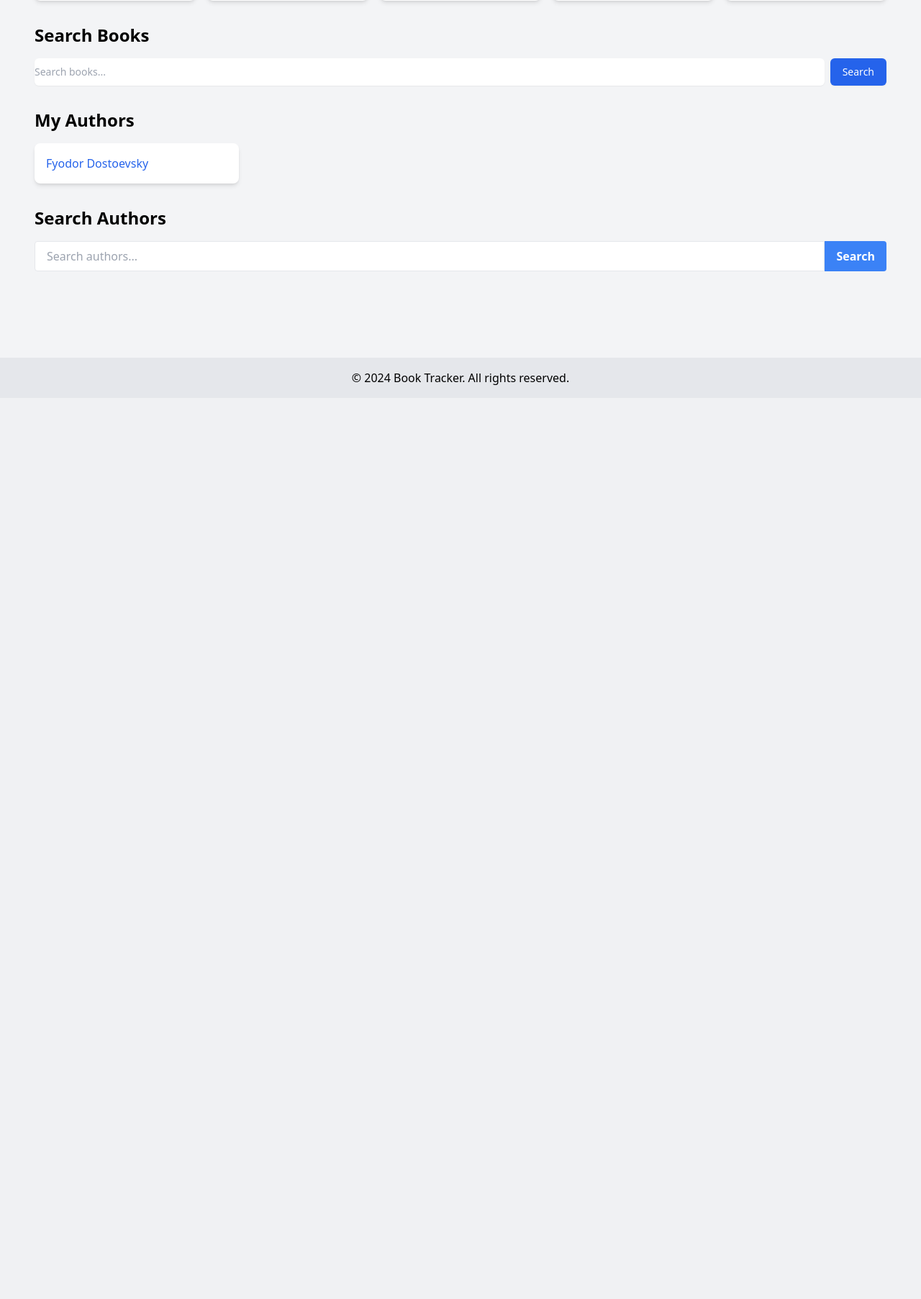
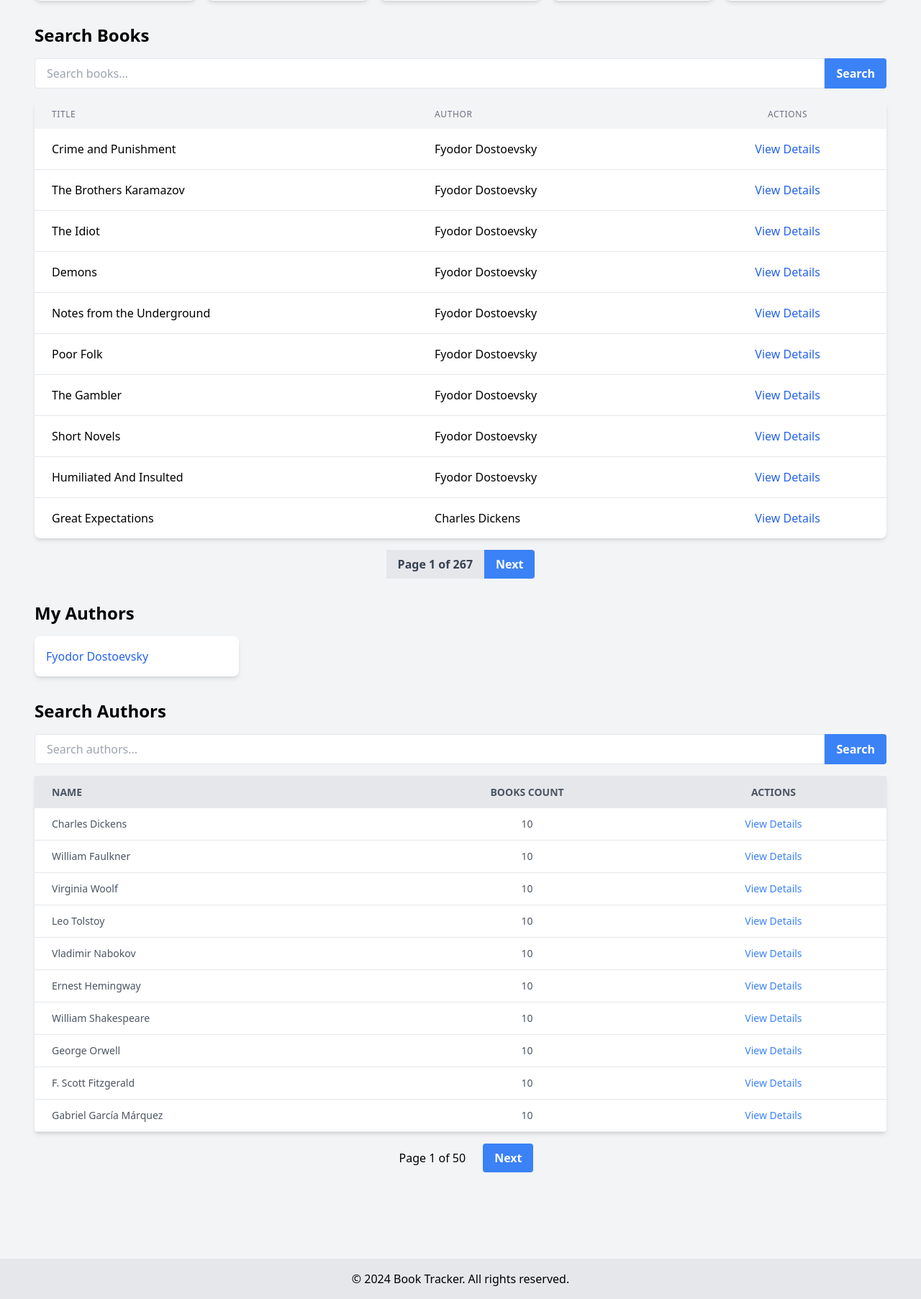
Before and after one commit to dennismenze/BookTrackerPro, a Flask app: page / in a window 1280 px wide. Shown: the part 527-2332 px from the top of the page at 72% size. Before the commit the page ends 1062 px from the top, so only its background shows below. Run offline with Flask 3, Linux system fonts and the light colour scheme; a user stored in the database is signed in; data comes from the database, SQL or seed files in the repository; some libraries are stand-ins or nearby versions.

Commit message:
Agent query: Is the homepage now displaying the following sections: My Latest Books, Search Books, My Authors, and Search Authors? Are both book search and author search functionalities working with pagination?

```diff
--- a/app.py
+++ b/app.py
@@ -8,7 +8,7 @@ import logging
 from flask_talisman import Talisman
 from urllib.parse import urlparse
 from functools import wraps
-from sqlalchemy import func
+from sqlalchemy import func, or_
 
 def create_app():
     app = Flask(__name__)
@@ -76,19 +76,39 @@ def create_app():
     def index():
         latest_books = Book.query.join(UserBook).filter(UserBook.user_id == current_user.id).order_by(Book.id.desc()).limit(5).all()
         user_authors = Author.query.join(Book).join(UserBook).filter(UserBook.user_id == current_user.id).distinct().all()
-        page = request.args.get('page', 1, type=int)
-        per_page = 10
-        search_query = request.args.get('search', '')
+
+        # Book search
+        book_page = request.args.get('book_page', 1, type=int)
+        book_per_page = 10
+        book_search_query = request.args.get('book_search', '')
+
+        book_query = Book.query
+
+        if book_search_query:
+            book_query = book_query.filter(or_(Book.title.ilike(f'%{book_search_query}%'),
+                                               Book.author.has(Author.name.ilike(f'%{book_search_query}%'))))
+
+        books = book_query.paginate(page=book_page, per_page=book_per_page, error_out=False)
+
+        # Author search
+        author_page = request.args.get('author_page', 1, type=int)
+        author_per_page = 10
+        author_search_query = request.args.get('author_search', '')
 
         authors_query = Author.query.outerjoin(Book).group_by(Author.id).order_by(func.count(Book.id).desc())
 
-        if search_query:
-            authors_query = authors_query.filter(Author.name.ilike(f'%{search_query}%'))
-            authors = authors_query.paginate(page=page, per_page=per_page, error_out=False)
-        else:
-            authors = None
+        if author_search_query:
+            authors_query = authors_query.filter(Author.name.ilike(f'%{author_search_query}%'))
 
-        return render_template('index.html', latest_books=latest_books, user_authors=user_authors, authors=authors, search_query=search_query)
+        authors = authors_query.paginate(page=author_page, per_page=author_per_page, error_out=False)
+
+        return render_template('index.html',
+                               latest_books=latest_books,
+                               user_authors=user_authors,
+                               books=books,
+                               book_search_query=book_search_query,
+                               authors=authors,
+                               author_search_query=author_search_query)
 
     @app.route('/register', methods=['GET', 'POST'])
     def register():
--- a/templates/index.html
+++ b/templates/index.html
@@ -27,10 +27,49 @@
     <!-- Search Books Section -->
     <div class="mb-8">
         <h2 class="text-2xl font-semibold mb-4">Search Books</h2>
-        <div class="flex space-x-2">
-            <input type="text" id="book-search" name="book-search" placeholder="Search books..." class="flex-1 border-gray-300 rounded-md shadow-sm focus:ring-blue-500 focus:border-blue-500 sm:text-sm">
-            <button id="search-books-btn" class="inline-flex items-center px-4 py-2 border border-transparent text-sm font-medium rounded-md shadow-sm text-white bg-blue-600 hover:bg-blue-700 focus:outline-none focus:ring-2 focus:ring-offset-2 focus:ring-blue-500">Search</button>
-        </div>
+        <form action="{{ url_for('index') }}" method="GET" class="flex mb-4">
+            <input type="text" name="book_search" placeholder="Search books..." value="{{ book_search_query }}" class="flex-1 border rounded-l px-4 py-2 focus:outline-none focus:ring-2 focus:ring-blue-500">
+            <button type="submit" class="bg-blue-500 hover:bg-blue-700 text-white font-bold py-2 px-4 rounded-r">Search</button>
+        </form>
+
+        {% if books and books.items %}
+            <div class="bg-white shadow-md rounded-lg overflow-hidden">
+                <table class="min-w-full">
+                    <thead class="bg-gray-100">
+                        <tr>
+                            <th class="px-6 py-3 text-left text-xs font-medium text-gray-500 uppercase tracking-wider">Title</th>
+                            <th class="px-6 py-3 text-left text-xs font-medium text-gray-500 uppercase tracking-wider">Author</th>
+                            <th class="px-6 py-3 text-center text-xs font-medium text-gray-500 uppercase tracking-wider">Actions</th>
+                        </tr>
+                    </thead>
+                    <tbody class="divide-y divide-gray-200">
+                        {% for book in books.items %}
+                        <tr>
+                            <td class="px-6 py-4 whitespace-nowrap">{{ book.title }}</td>
+                            <td class="px-6 py-4 whitespace-nowrap">{{ book.author.name }}</td>
+                            <td class="px-6 py-4 whitespace-nowrap text-center">
+                                <a href="{{ url_for('book_detail', id=book.id) }}" class="text-blue-600 hover:text-blue-900">View Details</a>
+                            </td>
+                        </tr>
+                        {% endfor %}
+                    </tbody>
+                </table>
+            </div>
+
+            <div class="mt-4 flex justify-center">
+                {% if books.has_prev %}
+                    <a href="{{ url_for('index', book_page=books.prev_num, book_search=book_search_query) }}" class="bg-blue-500 hover:bg-blue-700 text-white font-bold py-2 px-4 rounded-l">Previous</a>
+                {% endif %}
+                <span class="bg-gray-200 text-gray-700 font-bold py-2 px-4">
+                    Page {{ books.page }} of {{ books.pages }}
+                </span>
+                {% if books.has_next %}
+                    <a href="{{ url_for('index', book_page=books.next_num, book_search=book_search_query) }}" class="bg-blue-500 hover:bg-blue-700 text-white font-bold py-2 px-4 rounded-r">Next</a>
+                {% endif %}
+            </div>
+        {% elif book_search_query %}
+            <p class="text-gray-600 text-center mt-4">No books found matching your search.</p>
+        {% endif %}
     </div>
 
     <!-- My Authors Section -->
@@ -53,7 +92,7 @@
     <div class="mb-8">
         <h2 class="text-2xl font-semibold mb-4">Search Authors</h2>
         <form action="{{ url_for('index') }}" method="GET" class="flex mb-4">
-            <input type="text" name="search" placeholder="Search authors..." value="{{ search_query }}" class="flex-1 border rounded-l px-4 py-2 focus:outline-none focus:ring-2 focus:ring-blue-500">
+            <input type="text" name="author_search" placeholder="Search authors..." value="{{ author_search_query }}" class="flex-1 border rounded-l px-4 py-2 focus:outline-none focus:ring-2 focus:ring-blue-500">
             <button type="submit" class="bg-blue-500 hover:bg-blue-700 text-white font-bold py-2 px-4 rounded-r">Search</button>
         </form>
 
@@ -81,16 +120,16 @@
 
             <div class="flex justify-center mt-4">
                 {% if authors.has_prev %}
-                    <a href="{{ url_for('index', page=authors.prev_num, search=search_query) }}" class="bg-blue-500 hover:bg-blue-700 text-white font-bold py-2 px-4 rounded mr-2">Previous</a>
+                    <a href="{{ url_for('index', author_page=authors.prev_num, author_search=author_search_query) }}" class="bg-blue-500 hover:bg-blue-700 text-white font-bold py-2 px-4 rounded mr-2">Previous</a>
                 {% endif %}
                 <span class="py-2 px-4">
                     Page {{ authors.page }} of {{ authors.pages }}
                 </span>
                 {% if authors.has_next %}
-                    <a href="{{ url_for('index', page=authors.next_num, search=search_query) }}" class="bg-blue-500 hover:bg-blue-700 text-white font-bold py-2 px-4 rounded ml-2">Next</a>
+                    <a href="{{ url_for('index', author_page=authors.next_num, author_search=author_search_query) }}" class="bg-blue-500 hover:bg-blue-700 text-white font-bold py-2 px-4 rounded ml-2">Next</a>
                 {% endif %}
             </div>
-        {% elif search_query %}
+        {% elif author_search_query %}
             <p class="text-gray-600 text-center mt-4">No authors found matching your search.</p>
         {% endif %}
     </div>
```
